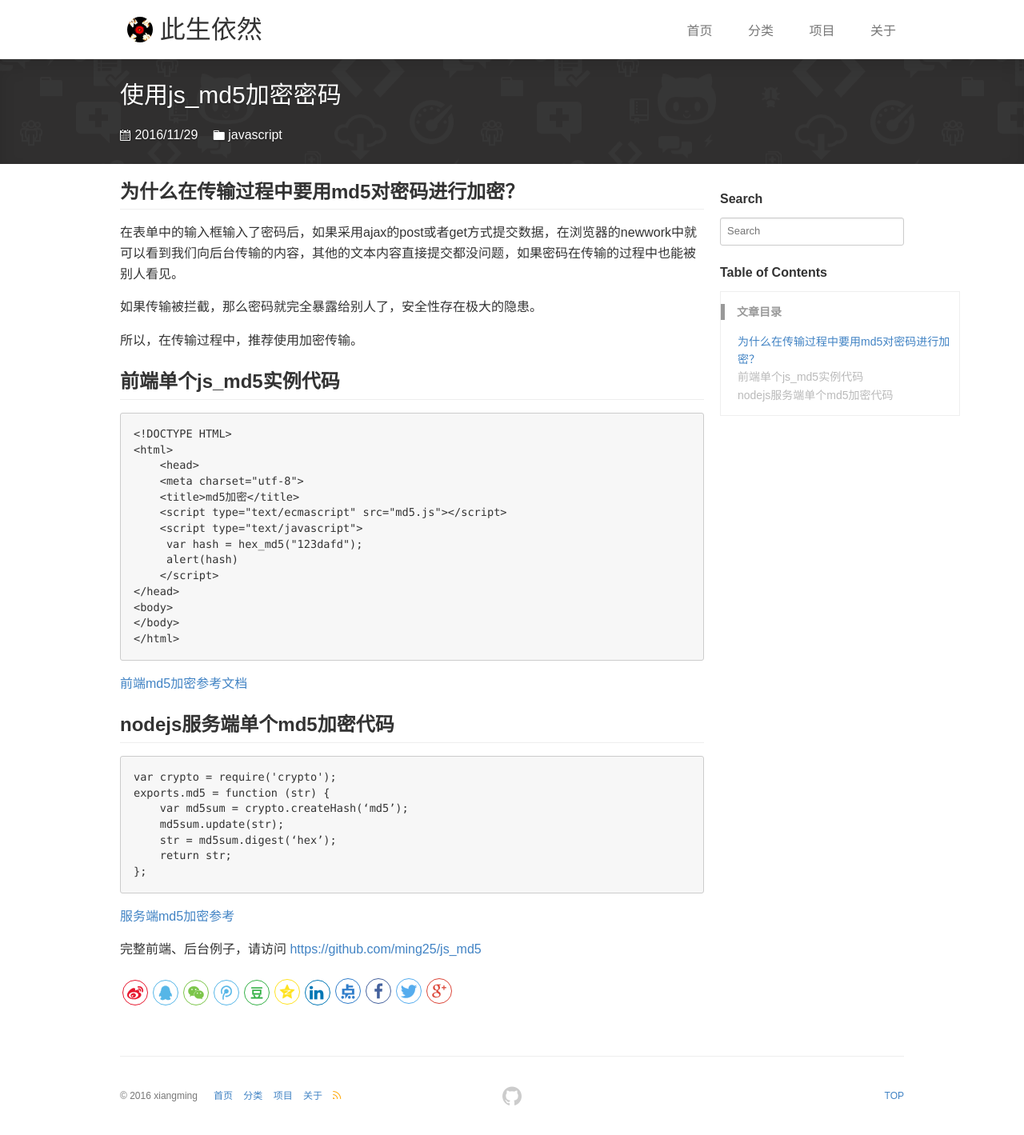
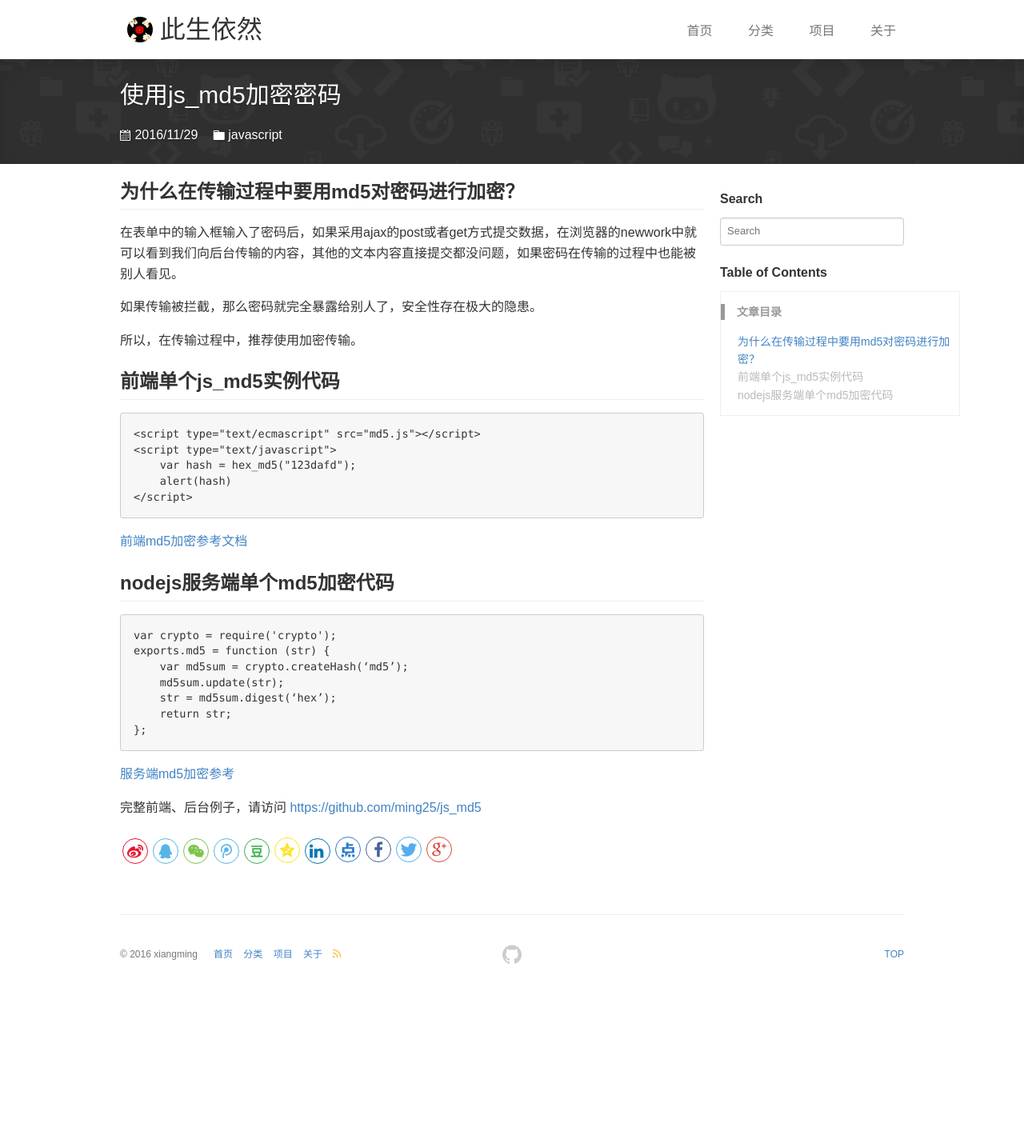
Before and after one commit to xiangming25/xiangming25.github.io, a Jekyll site: the page built from _posts/2016-11-29-js_md5.md, in a window 1280 px wide. Shown: the whole page at 80% size. Built offline with Jekyll 4.4.1, drawn with Linux system fonts in a browser that asks for light colours; nearby versions of some CDN libraries; comment, search, counter and statistics services are not loaded; after the commit the page ends 1242 px from its top, so only the background shows below that.

Commit message:
update js_md5

````diff
--- a/_posts/2016-11-29-js_md5.md
+++ b/_posts/2016-11-29-js_md5.md
@@ -17,20 +17,11 @@ keywords: javascript md5, js md5
 ## 前端单个js_md5实例代码
 
 ```
-<!DOCTYPE HTML>
-<html>
-    <head>
-    <meta charset="utf-8">
-    <title>md5加密</title>
-    <script type="text/ecmascript" src="md5.js"></script>
-    <script type="text/javascript">
-     var hash = hex_md5("123dafd");
-     alert(hash)
-    </script>
-</head>
-<body>
-</body>
-</html>
+<script type="text/ecmascript" src="md5.js"></script>
+<script type="text/javascript">
+    var hash = hex_md5("123dafd");
+    alert(hash)
+</script>
 ```
 
 [前端md5加密参考文档](http://www.jb51.net/article/82831.htm)
````
